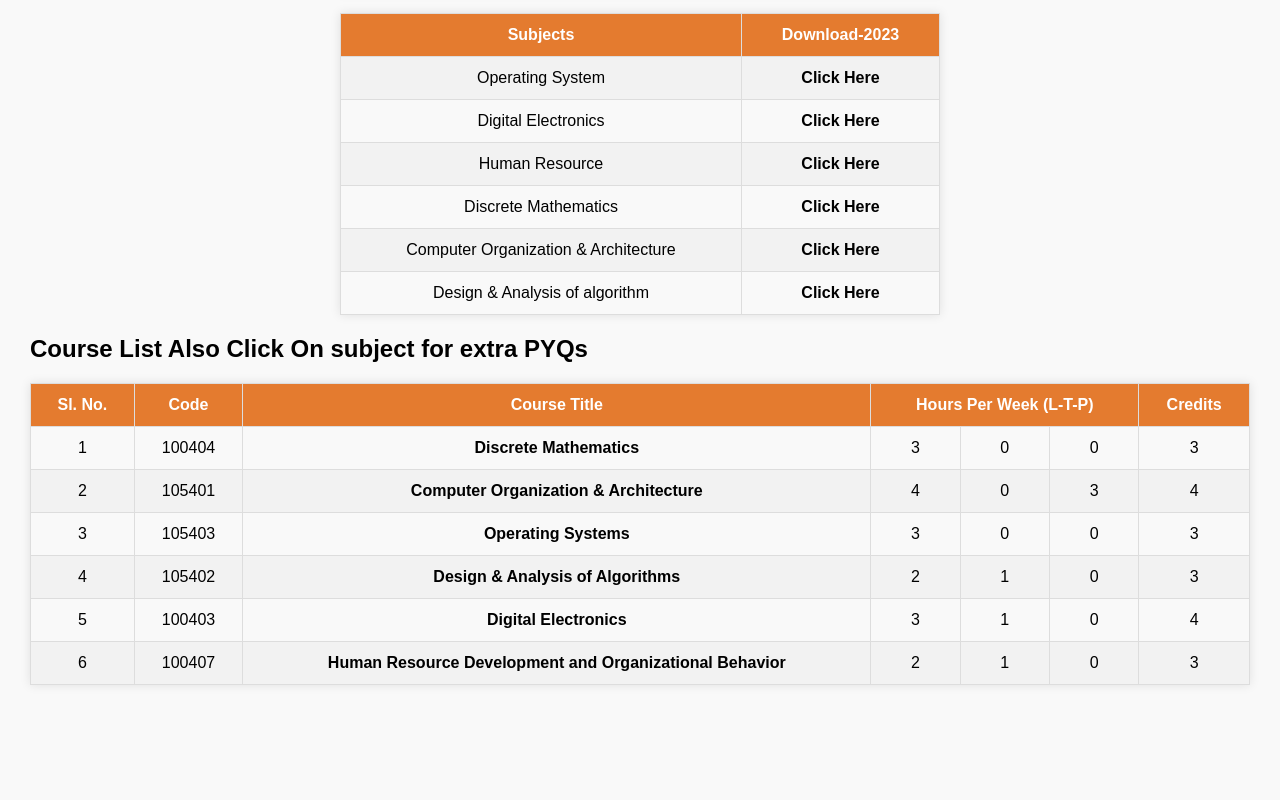
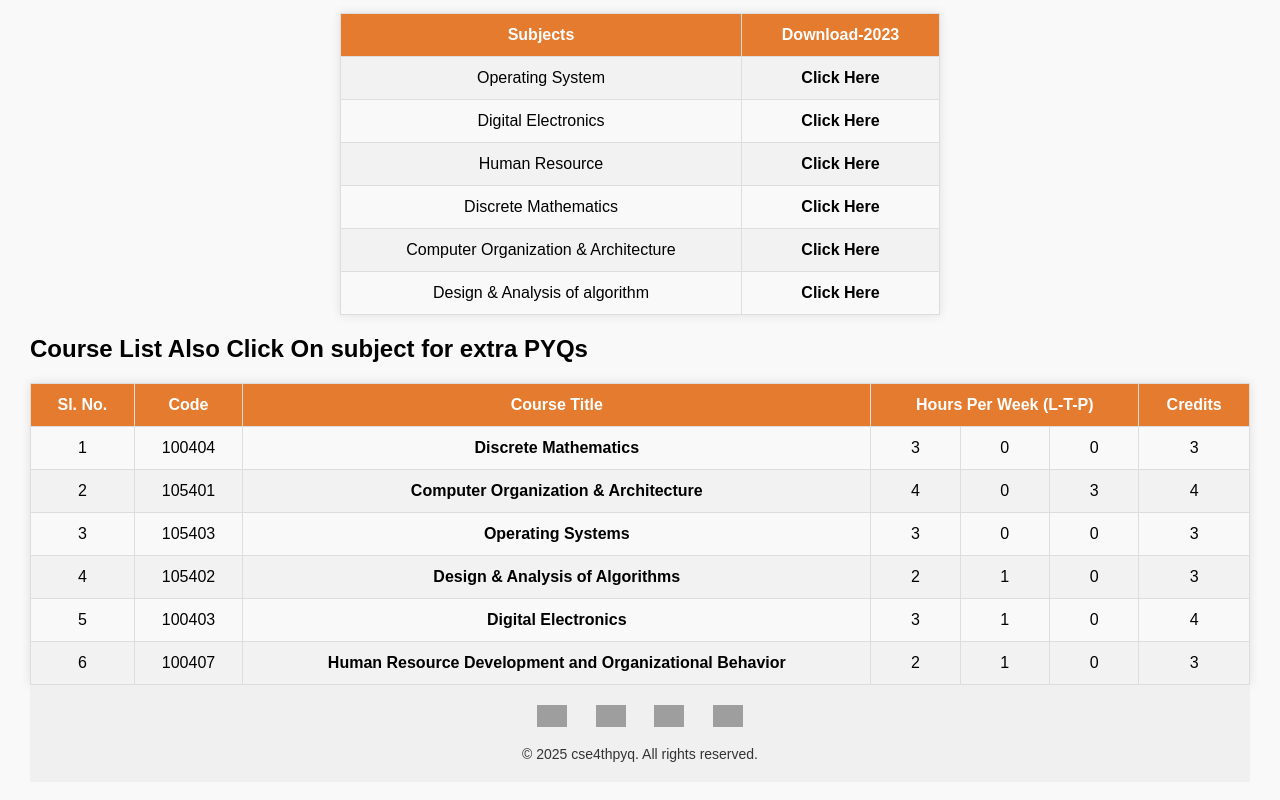
Before and after one commit to Sandeepkr07/CSE4THPYQ, a plain HTML site: page index.html in a window 1280 px wide. Shown: the part 427-1227 px from the top of the page. Before the commit the page ends 1142 px from the top, so only its background shows below. Drawn offline with Linux system fonts and the light colour scheme; grey boxes are pictures that could not be loaded.

Commit message:
Update index.html

```diff
--- a/index.html
+++ b/index.html
@@ -220,5 +220,27 @@
 
 </body>
 </html>
+ <footer style="background-color: #f0f0f0; padding: 20px; text-align: center; font-family: Arial, sans-serif;">
+  <!-- Social Media Icons -->
+  <div style="margin-bottom: 15px;">
+    <a href="https://x.com/__sandeepkr" target="_blank" style="margin: 0 12px;">
+      <img src="https://cdn-icons-png.flaticon.com/512/733/733579.png" alt="twitter" width="30">
+    </a>
+    <a href="https://www.instagram.com/its_sandeepkashyap" target="_blank" style="margin: 0 12px;">
+      <img src="https://cdn-icons-png.flaticon.com/512/1384/1384063.png" alt="Instagram" width="30">
+    </a>
+    <a href="https://www.linkedin.com/in/itsandeepkr/" target="_blank" style="margin: 0 12px;">
+      <img src="https://cdn-icons-png.flaticon.com/512/174/174857.png" alt="LinkedIn" width="30">
+    </a>
+    <a href="https://github.com/Sandeepkr07" target="_blank" style="margin: 0 12px;">
+      <img src="https://cdn-icons-png.flaticon.com/512/733/733553.png" alt="GitHub" width="30">
+    </a>
+  </div>
+
+  <!-- Footer Text -->
+  <div style="font-size: 14px; color: #333;">
+    © 2025 cse4thpyq. All rights reserved.
+  </div>
+</footer>
 </body>
 </html>
```
